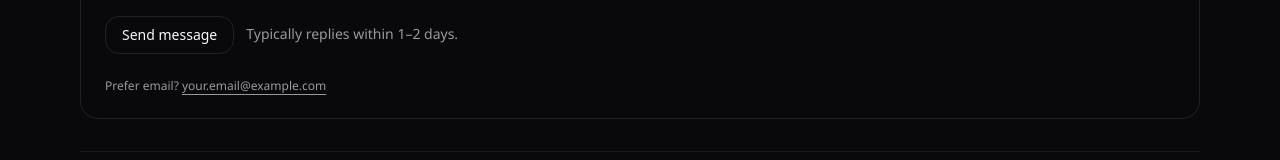
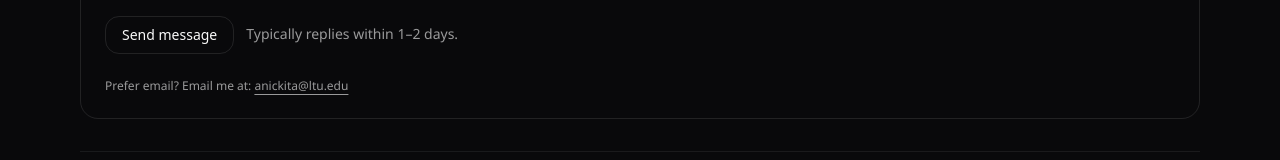
Before and after one commit to xandernickita/Portfolio, a Next.js app in the folder embedded-portfolio/: page / in a window 1280 px wide. Shown: the part 2729-2889 px from the top of the page. Built offline with nearby package versions, Linux system fonts and the light colour scheme.

Commit message:
last email update + metadata addition

```diff
--- a/embedded-portfolio/app/layout.tsx
+++ b/embedded-portfolio/app/layout.tsx
@@ -2,6 +2,15 @@ import "./globals.css";
 import { ThemeProvider } from "@/components/ThemeProvider";
 import { Navbar } from "@/components/Navbar";
 import { ScrollToTop } from "@/components/ScrollToTop";
+import type { Metadata } from "next";
+
+
+
+export const metadata: Metadata = {
+  title: "Alexander Nickita | Embedded Software Engineer",
+  description:
+    "Embedded software engineer focused on firmware, real-time systems, and hardware-adjacent software.",
+};
 
 
 export default function RootLayout({ children }: { children: React.ReactNode }) {
--- a/embedded-portfolio/components/sections/Contact.tsx
+++ b/embedded-portfolio/components/sections/Contact.tsx
@@ -64,9 +64,9 @@ export function Contact() {
             </div>
 
             <div className="pt-2 text-xs opacity-60">
-              Prefer email?{" "}
-              <a className="underline underline-offset-4" href="mailto:your.email@example.com">
-                your.email@example.com
+              Prefer email?{" "}Email me at:{" "}
+              <a className="underline underline-offset-4" href="mailto:anickita@ltu.edu" target="blank_">
+                anickita@ltu.edu
               </a>
             </div>
           </form>
```
